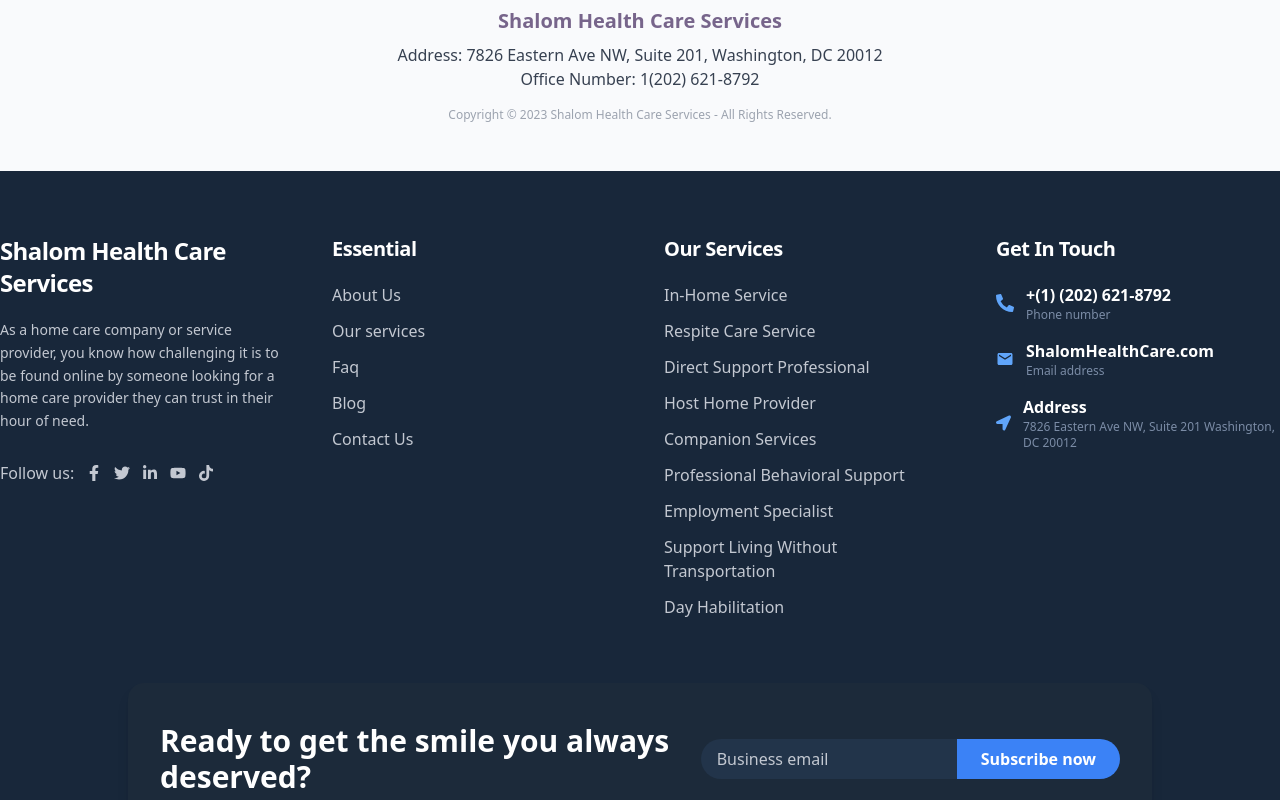
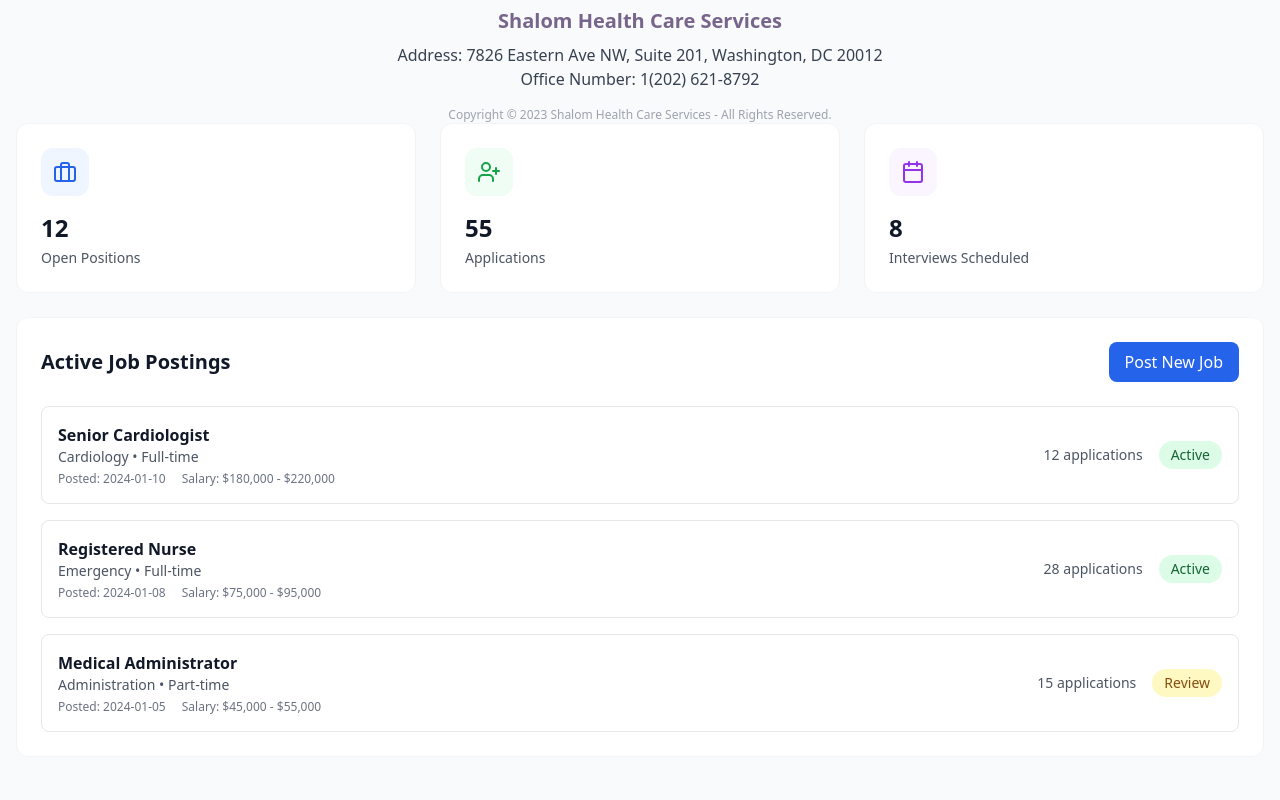
Before and after one commit to abenooo/healthcare, a React (Vite) app: page /careers in a window 1280 px wide. Shown: the part 4420-5220 px from the top of the page. Built offline with nearby package versions, Linux system fonts and the light colour scheme.

Commit message:
Add job postings and enhance Careers component layout with new statistics

```diff
--- a/src/components/Careers.tsx
+++ b/src/components/Careers.tsx
@@ -1,6 +1,5 @@
 import React, { useState, useRef } from "react";
-import { Download, FileText, UserPlus, X } from "lucide-react";
-
+import { Download, FileText, UserPlus, X, Briefcase, Calendar } from "lucide-react";
 
 const jobs = [
   {
@@ -167,6 +166,36 @@ const jobs = [
   },
 ];
 
+const jobPostings = [
+  {
+    title: 'Senior Cardiologist',
+    department: 'Cardiology',
+    type: 'Full-time',
+    applications: 12,
+    status: 'Active',
+    posted: '2024-01-10',
+    salary: '$180,000 - $220,000'
+  },
+  {
+    title: 'Registered Nurse',
+    department: 'Emergency',
+    type: 'Full-time',
+    applications: 28,
+    status: 'Active',
+    posted: '2024-01-08',
+    salary: '$75,000 - $95,000'
+  },
+  {
+    title: 'Medical Administrator',
+    department: 'Administration',
+    type: 'Part-time',
+    applications: 15,
+    status: 'Review',
+    posted: '2024-01-05',
+    salary: '$45,000 - $55,000'
+  }
+];
+
 const Careers = () => {
   const [showModal, setShowModal] = useState(false);
   const [selectedJob, setSelectedJob] = useState<string | null>(null);
@@ -186,15 +215,6 @@ const Careers = () => {
     setForm({ name: "", phone: "", email: "", message: "", files: [] });
     setSubmitted(false);
   };
-
-  // const handleFileChange = (e: React.ChangeEvent<HTMLInputElement>) => {
-  //   if (e.target.files) {
-  //     setForm((prev) => ({
-  //       ...prev,
-  //       files: [...prev.files, ...Array.from(e.target.files)],
-  //     }));
-  //   }
-  // };
 
   const handleRemoveFile = (index: number) => {
     setForm((prev) => ({
@@ -225,7 +245,6 @@ const Careers = () => {
       <div className="max-w-4xl mx-auto text-center mb-12">
         <h1 className="text-4xl md:text-5xl font-extrabold text-[#77658B] mb-4">Careers at Shalom Healthcare & Services</h1>
         <p className="text-lg text-gray-700 mb-2">We are Hiring. We look forward to hearing from you.</p>
-
       </div>
 
       {/* Jobs List */}
@@ -343,7 +362,6 @@ const Careers = () => {
                     <input
                       type="file"
                       ref={fileInputRef}
-                      // onChange={handleFileChange}
                       className="block w-full text-sm text-gray-500 file:mr-4 file:py-2 file:px-4 file:rounded-lg file:border-0 file:text-sm file:font-semibold file:bg-[#77658B]/10 file:text-[#77658B] hover:file:bg-[#9AC15D]/10"
                       multiple
                       accept=".pdf,.doc,.docx"
@@ -391,6 +409,73 @@ const Careers = () => {
         <div>Office Number: 1(202) 621-8792</div>
         <div className="mt-4 text-xs text-gray-400">Copyright © 2023 Shalom Health Care Services - All Rights Reserved.</div>
       </div>
+
+      <div className="space-y-6">
+        <div className="grid grid-cols-1 md:grid-cols-3 gap-6">
+          <div className="bg-white rounded-xl p-6 border border-gray-100">
+            <div className="flex items-center justify-between mb-4">
+              <div className="w-12 h-12 bg-blue-50 rounded-xl flex items-center justify-center">
+                <Briefcase className="w-6 h-6 text-blue-600" />
+              </div>
+            </div>
+            <h3 className="text-2xl font-bold text-gray-900 mb-1">12</h3>
+            <p className="text-gray-600 text-sm">Open Positions</p>
+          </div>
+          <div className="bg-white rounded-xl p-6 border border-gray-100">
+            <div className="flex items-center justify-between mb-4">
+              <div className="w-12 h-12 bg-green-50 rounded-xl flex items-center justify-center">
+                <UserPlus className="w-6 h-6 text-green-600" />
+              </div>
+            </div>
+            <h3 className="text-2xl font-bold text-gray-900 mb-1">55</h3>
+            <p className="text-gray-600 text-sm">Applications</p>
+          </div>
+          <div className="bg-white rounded-xl p-6 border border-gray-100">
+            <div className="flex items-center justify-between mb-4">
+              <div className="w-12 h-12 bg-purple-50 rounded-xl flex items-center justify-center">
+                <Calendar className="w-6 h-6 text-purple-600" />
+              </div>
+            </div>
+            <h3 className="text-2xl font-bold text-gray-900 mb-1">8</h3>
+            <p className="text-gray-600 text-sm">Interviews Scheduled</p>
+          </div>
+        </div>
+
+        <div className="bg-white rounded-xl p-6 border border-gray-100">
+          <div className="flex items-center justify-between mb-6">
+            <h3 className="text-xl font-semibold text-gray-900">Active Job Postings</h3>
+            <button className="bg-blue-600 text-white px-4 py-2 rounded-lg hover:bg-blue-700 transition-colors duration-200">
+              Post New Job
+            </button>
+          </div>
+          <div className="space-y-4">
+            {jobPostings.map((job, index) => (
+              <div key={index} className="p-4 border border-gray-200 rounded-lg hover:bg-gray-50 transition-colors duration-200">
+                <div className="flex items-center justify-between">
+                  <div>
+                    <h4 className="font-semibold text-gray-900">{job.title}</h4>
+                    <p className="text-sm text-gray-600">{job.department} • {job.type}</p>
+                    <div className="flex items-center space-x-4 mt-1">
+                      <span className="text-xs text-gray-500">Posted: {job.posted}</span>
+                      <span className="text-xs text-gray-500">Salary: {job.salary}</span>
+                    </div>
+                  </div>
+                  <div className="flex items-center space-x-4">
+                    <span className="text-sm text-gray-600">{job.applications} applications</span>
+                    <span className={`px-3 py-1 rounded-full text-sm font-medium ${
+                      job.status === 'Active'
+                        ? 'bg-green-100 text-green-800'
+                        : 'bg-yellow-100 text-yellow-800'
+                    }`}>
+                      {job.status}
+                    </span>
+                  </div>
+                </div>
+              </div>
+            ))}
+          </div>
+        </div>
+      </div>
     </div>
   );
 };
```
